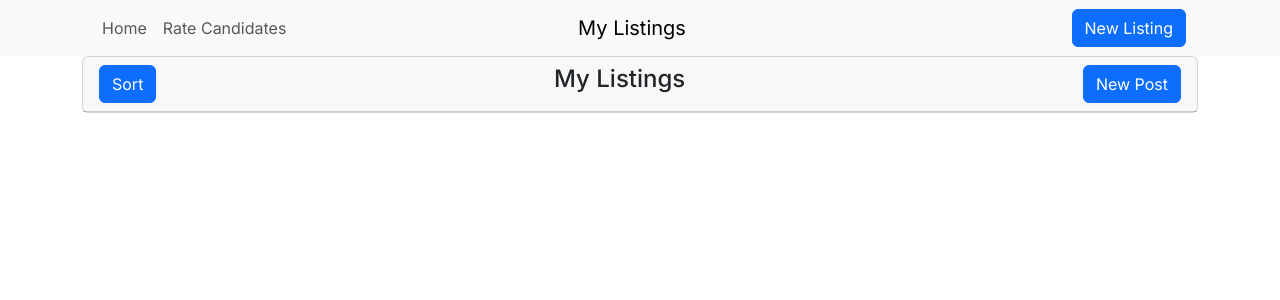
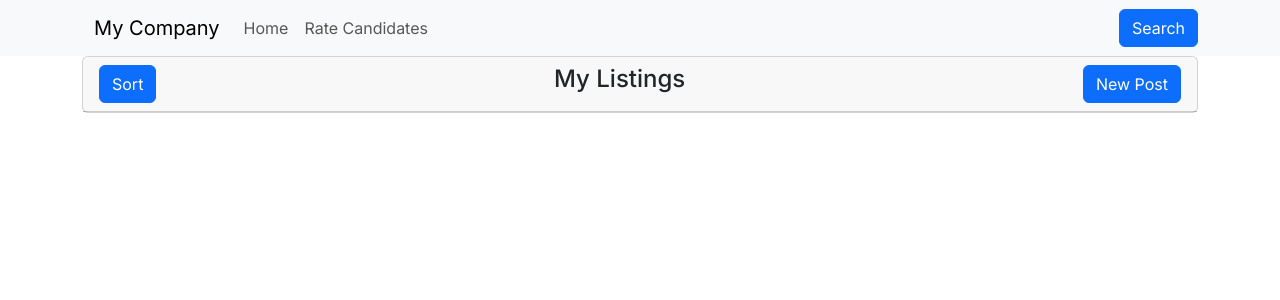
Before and after one commit to robwakefield/InternHunt, a Next.js app: page /recruiterDashboard in a window 1280 px wide. Shown: the top 300 px of the page. Built offline with nearby package versions, Linux system fonts and the light colour scheme.

Commit message:
Change navbar to match mockups

```diff
--- a/src/app/recruiterDashboard/page.js
+++ b/src/app/recruiterDashboard/page.js
@@ -15,17 +15,15 @@ const handleClick = () => {
     <main className="recruiterDashboard">
       {/* Navigation Title Bar */}
       <Navbar bg="light" expand="lg">
-        <Container className="d-flex justify-content-center">
-          <Container className="flex-fill d-flex justify-content-start">
+        <Container>
+          <Container className="d-flex justify-content-start">
+            <Navbar.Brand>My Company</Navbar.Brand>
             <Nav>
               <Nav.Link href="/">Home</Nav.Link>
               <Nav.Link href="./recruiterInternship">Rate Candidates</Nav.Link>
             </Nav>
           </Container>
-          <Navbar.Brand className="text-center">My Listings</Navbar.Brand>
-          <Container className="flex-fill d-flex justify-content-end">
-            <Button>New Listing</Button>
-          </Container>
+          <Button>Search</Button>
         </Container>
       </Navbar>
 
```
